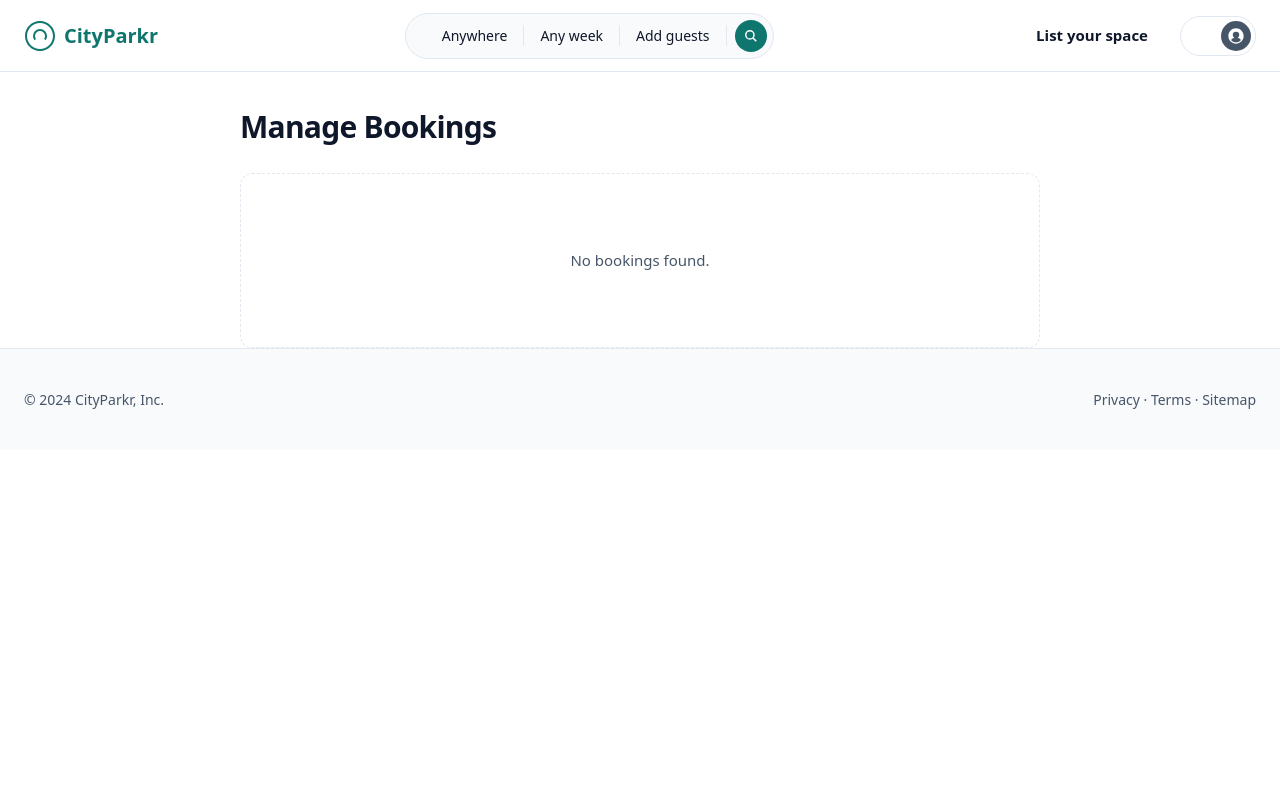
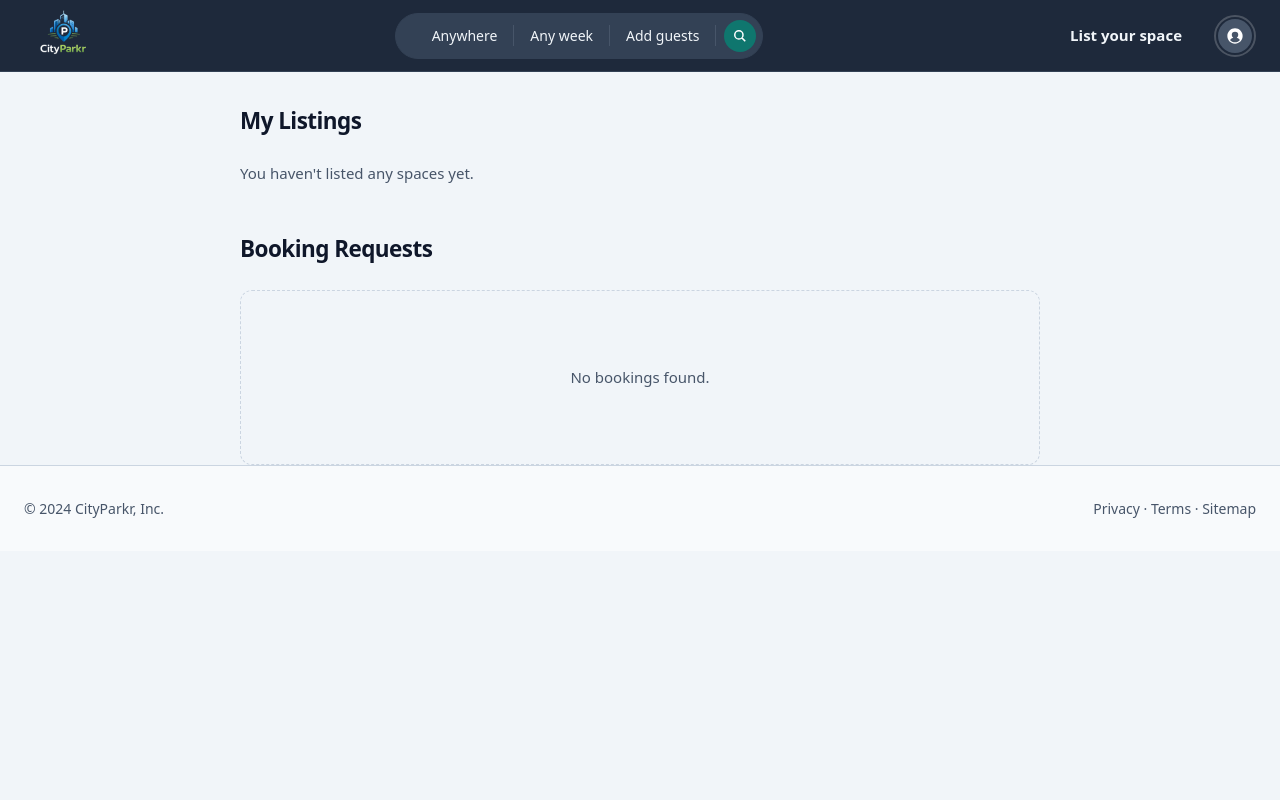
Before and after one commit to BorisKonov/cityparkr_app, a Django app: page /host/bookings/ in a window 1280 px wide. Run offline with Django 5.2, Linux system fonts and the light colour scheme; a user stored in the database is signed in; data that the repository does not hold is empty.

Commit message:
Update UI with dark header, new logo, and refined auth flow

```diff
--- a/marketplace/static/marketplace/style.css
+++ b/marketplace/static/marketplace/style.css
@@ -1,9 +1,9 @@
 :root{
-  --bg: #FFFFFF;
-  --bg-soft: #F8FAFC;
+  --bg: #F1F5F9; /* Darker off-white background for the whole page */
+  --bg-soft: #E2E8F0;
   --text: #0F172A;
   --muted: #475569;
-  --line: #E2E8F0;
+  --line: #CBD5E1; /* Slightly darker lines */
   --shadow: 0 4px 6px -1px rgba(0, 0, 0, 0.1), 0 2px 4px -1px rgba(0, 0, 0, 0.06);
   --shadow-soft: 0 1px 3px 0 rgba(0, 0, 0, 0.1), 0 1px 2px 0 rgba(0, 0, 0, 0.06);
   --radius: 8px;
@@ -13,6 +13,8 @@
   --secondary: #14B8A6;
   --accent: #F59E0B;
   --font-stack: ui-sans-serif, system-ui, -apple-system, BlinkMacSystemFont, "Segoe UI", Roboto, "Helvetica Neue", Arial, sans-serif;
+  --header-bg: #1e293b;
+  --header-text: #f1f5f9;
 }
 
 *{ box-sizing: border-box; }
@@ -54,8 +56,8 @@ a:hover {
   position: sticky;
   top: 0;
   z-index: 100;
-  background: #ffffff;
-  border-bottom: 1px solid var(--line);
+  background: var(--header-bg);
+  border-bottom: 1px solid #334155;
   height: 72px;
   display: flex;
   align-items: center;
@@ -72,7 +74,7 @@ a:hover {
   display: flex;
   align-items: center;
   gap: 8px;
-  color: var(--primary);
+  color: #ffffff;
   font-weight: 800;
   font-size: 20px;
 }
@@ -86,16 +88,16 @@ a:hover {
 .search-pill{
   display: flex;
   align-items: center;
-  border: 1px solid var(--line);
+  border: 1px solid #334155;
   border-radius: var(--radius-pill);
-  background: var(--bg-soft);
+  background: #334155;
   padding: 6px 6px 6px 20px;
   cursor: pointer;
   transition: all 0.2s ease;
 }
 
 .search-pill:hover {
-    background: #fff;
+    background: #475569;
     box-shadow: var(--shadow-soft);
     border-color: var(--secondary);
 }
@@ -103,14 +105,14 @@ a:hover {
 .search-item {
     font-size: 14px;
     font-weight: 500;
-    color: var(--text);
+    color: var(--header-text);
     padding: 0 16px;
-    border-right: 1px solid var(--line);
+    border-right: 1px solid #475569;
 }
 
 .search-item:last-of-type {
     border-right: none;
-    color: var(--muted);
+    color: #94a3b8;
     font-weight: 400;
 }
 
@@ -140,31 +142,34 @@ a:hover {
     font-weight: 600;
     padding: 8px 16px;
     border-radius: 6px;
-    color: var(--text);
+    color: var(--header-text);
     transition: background 0.1s;
 }
 .nav-link:hover {
-    background: var(--bg-soft);
-    color: var(--primary);
+    background: rgba(255, 255, 255, 0.1);
+    color: #ffffff;
 }
 
 .user-menu {
     display: flex;
     align-items: center;
-    gap: 12px;
-    padding: 4px 4px 4px 12px;
-    border: 1px solid var(--line);
-    border-radius: 21px;
+    justify-content: center;
+    width: 42px;
+    height: 42px;
+    padding: 2px;
+    border: 2px solid rgba(255, 255, 255, 0.2);
+    border-radius: 50%;
     cursor: pointer;
-    transition: box-shadow 0.2s;
-    background: #fff;
+    transition: all 0.2s;
+    background: transparent;
 }
 .user-menu:hover {
-    box-shadow: var(--shadow-soft);
+    border-color: rgba(255, 255, 255, 0.8);
+    background: rgba(255, 255, 255, 0.1);
 }
 .avatar-placeholder {
-    width: 30px;
-    height: 30px;
+    width: 100%;
+    height: 100%;
     background: var(--muted);
     border-radius: 50%;
     color: white;
@@ -201,12 +206,14 @@ a:hover {
   flex-direction: column;
   gap: 12px;
   cursor: pointer;
-  background: #fff;
+  background: #fff; /* Cards stay white to pop against darker bg */
   border-radius: var(--radius);
   transition: transform 0.2s;
+  border: 1px solid var(--line);
 }
 .card:hover {
     transform: translateY(-2px);
+    box-shadow: var(--shadow);
 }
 
 .card-image{
@@ -322,29 +329,33 @@ input:focus, textarea:focus, select:focus {
     cursor: pointer;
     width: 100%;
     transition: background 0.2s;
+    box-shadow: 0 2px 4px rgba(0,0,0,0.1);
 }
 
 .btn-primary:hover {
     background: var(--primary-hover);
+    box-shadow: 0 4px 6px rgba(0,0,0,0.15);
 }
 
 .btn-primary:active {
     transform: translateY(1px);
+    box-shadow: 0 1px 2px rgba(0,0,0,0.1);
 }
 
 /* --- Footer --- */
 .footer {
-    background: var(--bg-soft);
+    background: #F8FAFC; /* Lighter gray, distinct from header */
     border-top: 1px solid var(--line);
-    padding: 40px 0;
+    padding: 32px 0; /* Smaller padding */
     margin-top: auto;
+    color: var(--muted);
 }
 
 .footer-content {
     display: flex;
     justify-content: space-between;
     font-size: 14px;
-    color: var(--muted);
+    color: inherit;
 }
 
 /* --- Mobile --- */
--- a/marketplace/templates/base.html
+++ b/marketplace/templates/base.html
@@ -53,10 +53,7 @@
     <header class="topbar">
         <div class="container topbar-inner">
             <a href="{% url 'home' %}" class="brand">
-                <svg viewBox="0 0 32 32" width="32" height="32" fill="currentColor" style="display:block">
-                    <path d="M16 1c8.284 0 15 6.716 15 15 0 8.284-6.716 15-15 15-8.284 0-15-6.716-15-15C1 7.716 7.716 1 16 1zm0 2C8.82 3 3 8.82 3 16s5.82 13 13 13 13-5.82 13-13S23.18 3 16 3zm0 6a7 7 0 0 1 7 7c0 1.58-.53 3.04-1.42 4.22l-1.4-1.43A4.98 4.98 0 0 0 21 16a5 5 0 0 0-5-5 5 5 0 0 0-5 5c0 1.09.35 2.09.94 2.9l-1.44 1.44A6.98 6.98 0 0 1 9 16a7 7 0 0 1 7-7z"></path>
-                </svg>
-                CityParkr
+                <img src="{% static 'marketplace/cityparkr-logo1.png' %}" alt="CityParkr" style="height: 80px; width: auto;">
             </a>
 
             <div class="search-bar-container">
@@ -75,7 +72,6 @@
 
                 <div class="user-menu-container">
                     <div class="user-menu">
-                        <svg viewBox="0 0 32 32" width="16" height="16" fill="currentColor"><path d="M3 16h26M3 8h26M3 24h26"></path></svg>
                         <div class="avatar-placeholder">
                             <svg viewBox="0 0 32 32" width="16" height="16" fill="currentColor"><path d="M16 .7C7.56.7.7 7.56.7 16S7.56 31.3 16 31.3 31.3 24.44 31.3 16 24.44.7 16 .7zm0 28c-4.02 0-7.6-1.88-9.93-4.81a12.43 12.43 0 0 1 6.45-4.4A6.5 6.5 0 0 1 9.5 14a6.5 6.5 0 0 1 13 0 6.5 6.5 0 0 1-3.02 5.5 12.42 12.42 0 0 1 6.45 4.4c-2.33 2.93-5.91 4.8-9.93 4.8z"></path></svg>
                         </div>
--- a/marketplace/templates/marketplace/host_bookings.html
+++ b/marketplace/templates/marketplace/host_bookings.html
@@ -4,7 +4,6 @@
 
 {% block content %}
 <div style="max-width: 800px; margin: 0 auto; padding-top: 32px;">
-    <h1 style="margin-bottom: 24px;">Manage Bookings</h1>
 
     {% if messages %}
         <div style="margin-bottom: 24px;">
@@ -19,6 +18,55 @@
         </div>
     {% endif %}
 
+    <!-- My Listings Section -->
+    <div style="margin-bottom: 48px;">
+        <h2 style="margin-bottom: 24px;">My Listings</h2>
+        {% if my_listings %}
+            <div style="display: grid; gap: 16px;">
+                {% for space in my_listings %}
+                    <div style="border: 1px solid var(--line); border-radius: 12px; padding: 16px; background: #fff; display: flex; justify-content: space-between; align-items: center; {% if not space.is_available %}opacity: 0.7; background: #f9f9f9;{% endif %}">
+                        <div style="display: flex; gap: 16px; align-items: center;">
+                            <div style="width: 60px; height: 60px; background: #f3f4f6; border-radius: 8px; overflow: hidden;">
+                                {% if space.images.first %}
+                                    <img src="{{ space.images.first.image.url }}" style="width: 100%; height: 100%; object-fit: cover;">
+                                {% endif %}
+                            </div>
+                            <div>
+                                <h3 style="font-size: 16px; margin: 0 0 4px;">
+                                    {{ space.title }}
+                                    {% if not space.is_available %}
+                                        <span style="font-size: 12px; background: #e5e7eb; color: #374151; padding: 2px 6px; border-radius: 4px; margin-left: 8px;">Archived</span>
+                                    {% endif %}
+                                </h3>
+                                <div style="color: var(--muted); font-size: 14px;">{{ space.location }}</div>
+                            </div>
+                        </div>
+
+                        <div style="display: flex; gap: 12px; align-items: center;">
+                            <a href="{% url 'edit_parking_space' space.pk %}" style="font-size: 14px; font-weight: 600; text-decoration: underline;">Edit</a>
+
+                            <form action="{% url 'toggle_archive_listing' space.pk %}" method="post">
+                                {% csrf_token %}
+                                <button type="submit" style="background: none; border: none; font-weight: 600; cursor: pointer; font-size: 14px; color: var(--text); text-decoration: underline;">
+                                    {% if space.is_available %}Archive{% else %}Activate{% endif %}
+                                </button>
+                            </form>
+
+                            <form action="{% url 'delete_parking_space' space.pk %}" method="post" onsubmit="return confirm('Are you sure you want to delete this listing? This cannot be undone.');">
+                                {% csrf_token %}
+                                <button type="submit" style="color: #c13515; background: none; border: none; font-weight: 600; cursor: pointer; font-size: 14px;">Delete</button>
+                            </form>
+                        </div>
+                    </div>
+                {% endfor %}
+            </div>
+        {% else %}
+            <p style="color: var(--muted);">You haven't listed any spaces yet.</p>
+        {% endif %}
+    </div>
+
+    <!-- Bookings Section -->
+    <h2 style="margin-bottom: 24px;">Booking Requests</h2>
     {% if bookings %}
         <div style="display: flex; flex-direction: column; gap: 16px;">
             {% for booking in bookings %}
--- a/marketplace/urls.py
+++ b/marketplace/urls.py
@@ -10,6 +10,9 @@ urlpatterns = [
 
     # Host routes
     path('host/bookings/', views.host_bookings, name='host_bookings'),
+    path('host/listings/<int:pk>/edit/', views.edit_parking_space, name='edit_parking_space'),
+    path('host/listings/<int:pk>/archive/', views.toggle_archive_listing, name='toggle_archive_listing'),
+    path('host/listings/<int:pk>/delete/', views.delete_parking_space, name='delete_parking_space'),
     path('host/bookings/<int:booking_id>/approve/', views.approve_booking, name='approve_booking'),
     path('host/bookings/<int:booking_id>/decline/', views.decline_booking, name='decline_booking'),
 
--- a/marketplace/views.py
+++ b/marketplace/views.py
@@ -2,6 +2,7 @@ from django.shortcuts import render, get_object_or_404, redirect
 from django.http import HttpResponse
 from django.contrib.auth.decorators import login_required
 from django.contrib.auth import logout, login
+from django.contrib.auth.forms import UserCreationForm
 from django.contrib import messages
 from .models import ParkingSpace, ParkingImage, Booking
 from .forms import ParkingSpaceForm, ParkingSpaceImageForm, BookingForm, CustomUserCreationForm
@@ -26,7 +27,8 @@ def hello_parking(request):
     return HttpResponse("Hello Parking World!")
 
 def home(request):
-    spaces = ParkingSpace.objects.all()
+    # Only show available spaces
+    spaces = ParkingSpace.objects.filter(is_available=True)
     return render(request, 'marketplace/home.html', {'spaces': spaces})
 
 def parking_detail(request, pk):
@@ -86,10 +88,45 @@ def add_parking_space(request):
     return render(request, 'marketplace/add_parking_space.html', {'form': form, 'image_form': image_form})
 
 @login_required
+def edit_parking_space(request, pk):
+    space = get_object_or_404(ParkingSpace, pk=pk, owner=request.user)
+    if request.method == 'POST':
+        form = ParkingSpaceForm(request.POST, instance=space)
+        # We don't handle image editing in this simple version, just details
+        if form.is_valid():
+            form.save()
+            messages.success(request, "Listing updated successfully.")
+            return redirect('host_bookings')
+    else:
+        form = ParkingSpaceForm(instance=space)
+
+    return render(request, 'marketplace/edit_parking_space.html', {'form': form, 'space': space})
+
+@login_required
+def toggle_archive_listing(request, pk):
+    space = get_object_or_404(ParkingSpace, pk=pk, owner=request.user)
+    if request.method == 'POST':
+        space.is_available = not space.is_available
+        space.save()
+        status = "Active" if space.is_available else "Archived"
+        messages.success(request, f"Listing is now {status}.")
+    return redirect('host_bookings')
+
+@login_required
 def host_bookings(request):
     # Get bookings for spaces owned by the current user
     bookings = Booking.objects.filter(parking_space__owner=request.user).order_by('status', '-created_at')
-    return render(request, 'marketplace/host_bookings.html', {'bookings': bookings})
+    # Also get the user's listings to manage them
+    my_listings = ParkingSpace.objects.filter(owner=request.user)
+    return render(request, 'marketplace/host_bookings.html', {'bookings': bookings, 'my_listings': my_listings})
+
+@login_required
+def delete_parking_space(request, pk):
+    space = get_object_or_404(ParkingSpace, pk=pk, owner=request.user)
+    if request.method == 'POST':
+        space.delete()
+        messages.success(request, "Listing deleted successfully.")
+    return redirect('host_bookings')
 
 @login_required
 def approve_booking(request, booking_id):
```
Also changed, not shown: marketplace/templates/marketplace/edit_parking_space.html (added, +32 -0 lines), marketplace/static/marketplace/cityparkr-logo1.png (added).
